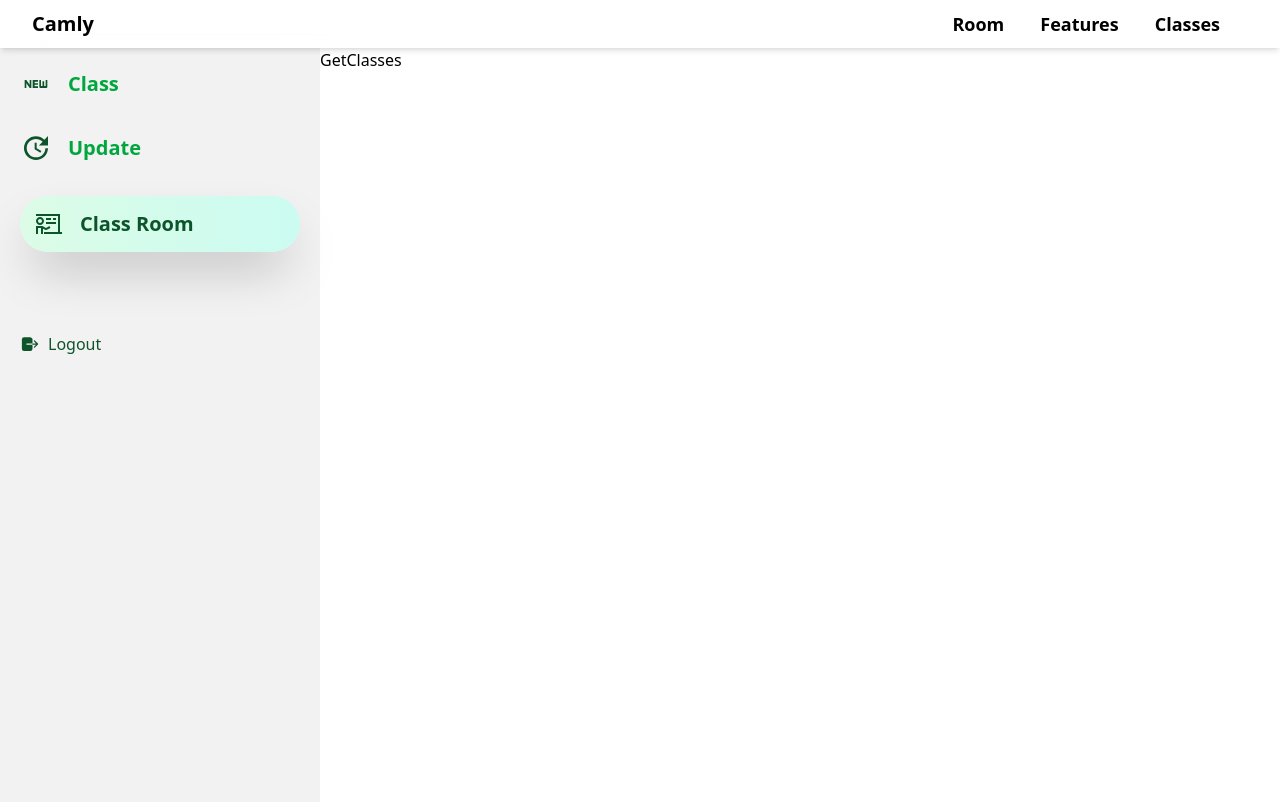
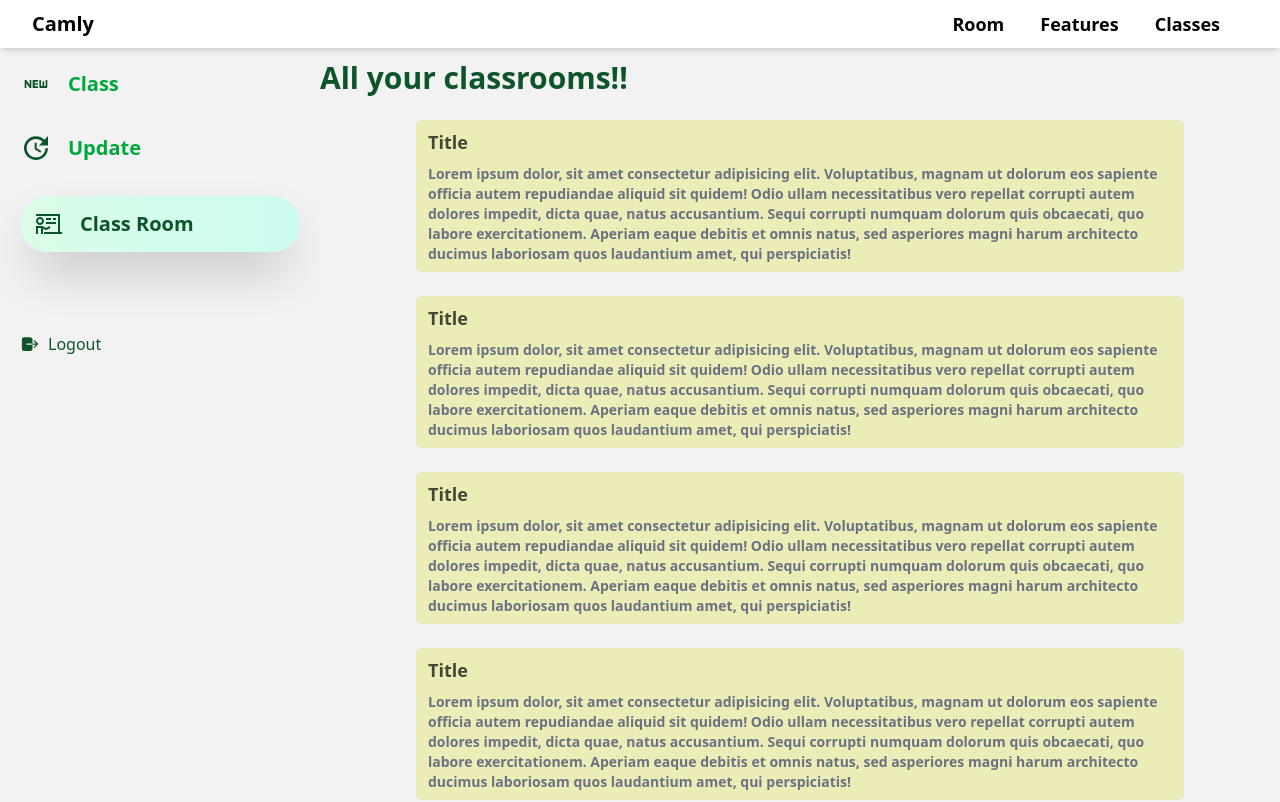
Before and after one commit to its-shivam1008/camly, a React (Vite) app: page /teacher/classes in a window 1280 px wide. Shown: the top 802 px of the page. Built offline with nearby package versions, Linux system fonts and the light colour scheme.

Commit message:
add get classes page

```diff
--- a/src/components/GetClasses.tsx
+++ b/src/components/GetClasses.tsx
@@ -1,7 +1,21 @@
+import { Link } from "react-router-dom"
 
 const GetClasses = () => {
+
   return (
-    <div>GetClasses</div>
+    <div className='container bg-[#f2f2f2] min-h-screen'>
+        <h1 className='md:text-3xl text-xl text-green-900 font-bold pt-3'>All your classrooms!!</h1>
+        <div className="mx-auto w-[80%] h-fit pb-4">
+            {
+                [...Array(6)].map((elem:any, index:number)=>(
+                    <Link key={index} to='#'><div className="flex flex-col gap-2 bg-[#ececb7] mt-6 px-3 py-2 rounded-[6px] hover:shadow-xl hover:shadow-[#D8bfd8] transition-all duration-400">
+                        <h1 className='text-black/70 font-bold text-lg md:text:xl'>Title</h1>
+                        <div className="font-semibold text-gray-500 text-sm">Lorem ipsum dolor, sit amet consectetur adipisicing elit. Voluptatibus, magnam ut dolorum eos sapiente officia autem repudiandae aliquid sit quidem! Odio ullam necessitatibus vero repellat corrupti autem dolores impedit, dicta quae, natus accusantium. Sequi corrupti numquam dolorum quis obcaecati, quo labore exercitationem. Aperiam eaque debitis et omnis natus, sed asperiores magni harum architecto ducimus laboriosam quos laudantium amet, qui perspiciatis!</div>
+                        </div></Link>
+                ))
+            }
+        </div>
+    </div>
   )
 }
 
```
